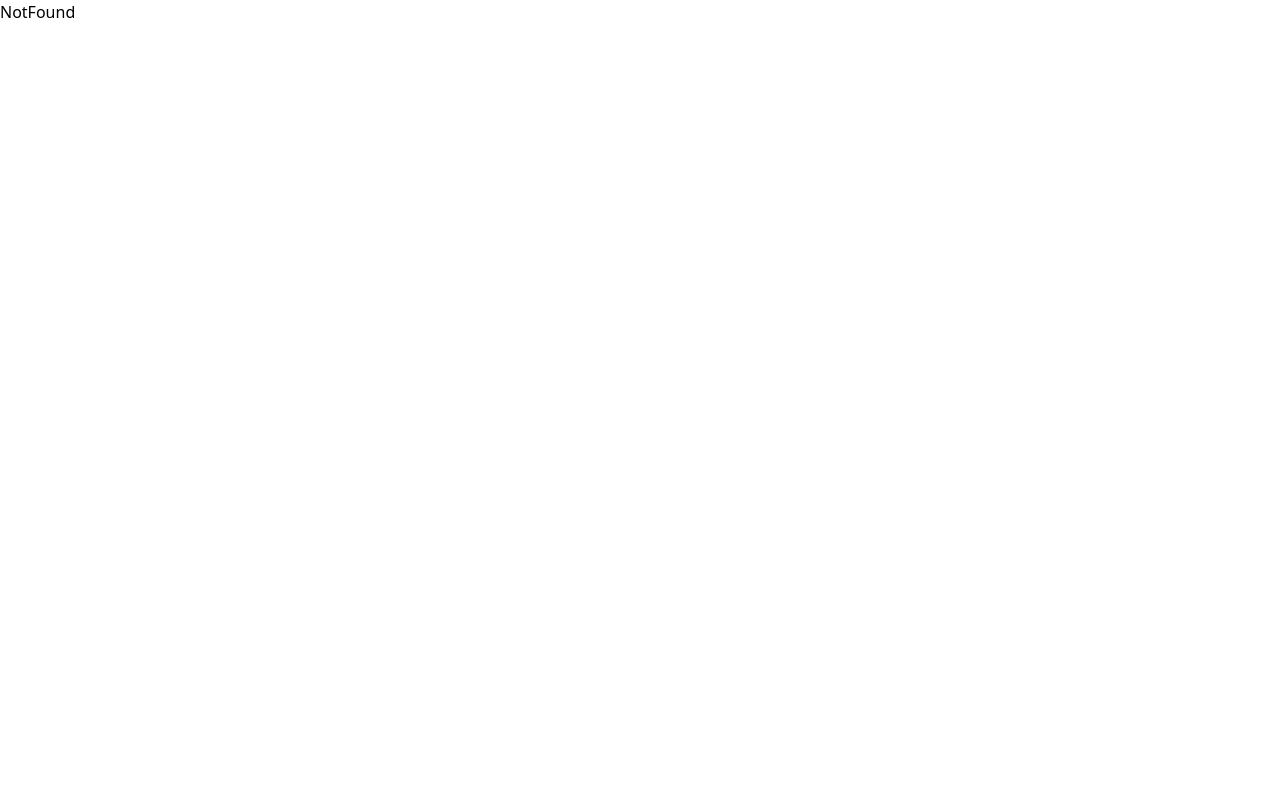
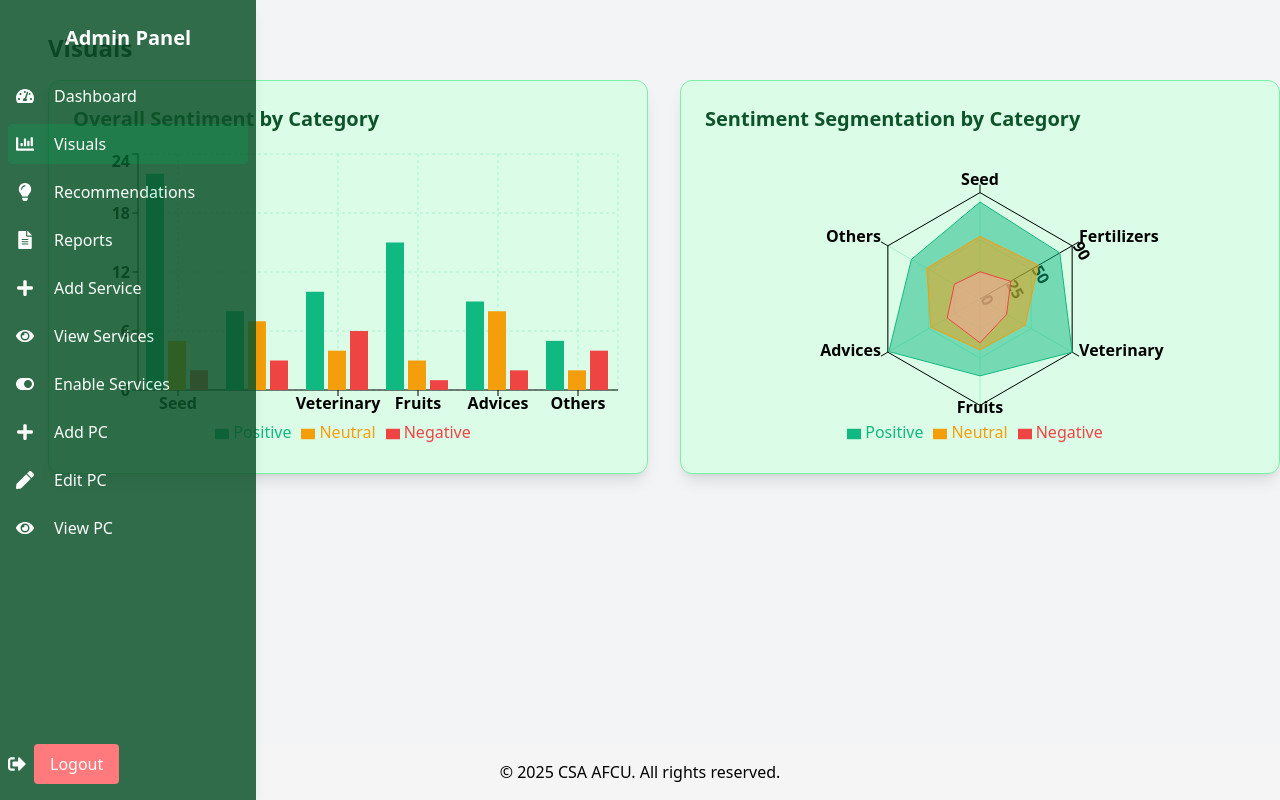
Before and after one commit to EntoB/CSA-AKFCU, a React (Vite) app in the folder frontend/: page /admin/insights/visuals in a window 1280 px wide. Built offline with nearby package versions, Linux system fonts and the light colour scheme; sample sign-in values are in the browser's storage.

Commit message:
added bargraph and radar view

```diff
--- a/frontend/package.json
+++ b/frontend/package.json
@@ -12,10 +12,12 @@
   "dependencies": {
     "@tailwindcss/vite": "^4.1.7",
     "axios": "^1.8.4",
+    "framer-motion": "^12.12.1",
     "react": "^19.0.0",
     "react-dom": "^19.0.0",
     "react-icons": "^5.5.0",
     "react-router-dom": "^7.5.0",
+    "recharts": "^2.15.3",
     "tailwindcss": "^4.1.7"
   },
   "devDependencies": {
--- a/frontend/src/App.jsx
+++ b/frontend/src/App.jsx
@@ -20,8 +20,7 @@ import AnnouncementsPage from "./pages/Cooperative/AnnouncementsPage";
 import CooperativeSignUpForm from "./components/auth/CooperativeSignUpForm";
 // Admin
 import AdminHome from "./pages/Admin/AdminHome";
-import ChartsPage from "./pages/Admin/Insights/ChartsPage";
-import GraphsPage from "./pages/Admin/Insights/GraphsPage";
+import VisualsPage from "./pages/Admin/Insights/VisualsPage";
 import RecommendationsPage from "./pages/Admin/Insights/RecommendationsPage";
 import ReportsPage from "./pages/Admin/Insights/ReportsPage";
 import AddServicePage from "./pages/Admin/Services/AddServicePage";
@@ -86,9 +85,7 @@ export default function App() {
         }
       >
         <Route index element={<AdminHome />} />
-        <Route path="insights/charts" element={<ChartsPage />} />
-        <Route path="insights/graphs" element={<GraphsPage />} />
-        <Route path="insights/recommendations" element={<RecommendationsPage />} />
+        <Route path="insights/visuals" element={<VisualsPage />} />        <Route path="insights/recommendations" element={<RecommendationsPage />} />
         <Route path="insights/reports" element={<ReportsPage />} />
         <Route path="services/add" element={<AddServicePage />} />
         <Route path="services/view" element={<ViewServicesPage />} />
--- /dev/null
+++ b/frontend/src/components/admin/visuals/Bargraph.jsx
@@ -0,0 +1,57 @@
+import React from "react";
+import { Bar, BarChart, CartesianGrid, Legend, ResponsiveContainer, Tooltip, XAxis, YAxis } from "recharts";
+import { motion } from "framer-motion";
+
+// Dummy data: overall sentiment counts by service category
+const sentimentByCategoryData = [
+    { category: "Seed", positive: 22, neutral: 5, negative: 2 },
+    { category: "Fertilizers", positive: 8, neutral: 7, negative: 3 },
+    { category: "Veterinary", positive: 10, neutral: 4, negative: 6 }, // Changed here
+    { category: "Fruits", positive: 15, neutral: 3, negative: 1 },
+    { category: "Advices", positive: 9, neutral: 8, negative: 2 },
+    { category: "Others", positive: 5, neutral: 2, negative: 4 },
+];
+
+const OverallSentimentByCategory = () => {
+    return (
+        <motion.div
+            className='bg-green-100 bg-opacity-60 backdrop-filter backdrop-blur-lg shadow-lg rounded-xl p-6 border border-green-300'
+            initial={{ opacity: 0, y: 20 }}
+            animate={{ opacity: 1, y: 0 }}
+            transition={{ delay: 0.4 }}
+        >
+            <h2 className='text-xl font-semibold text-green-900 mb-4'>Overall Sentiment by Category</h2>
+            <div style={{ width: "100%", height: 300 }}>
+                <ResponsiveContainer>
+                    <BarChart data={sentimentByCategoryData}>
+                        <CartesianGrid strokeDasharray='3 3' stroke='#A7F3D0' />
+                        <XAxis
+                            dataKey='category'
+                            stroke='#000000' // Black axis
+                            tick={{ fill: '#000', fontWeight: 600 }} // Black category text
+                        />
+                        <YAxis
+                            stroke='#000000' // Black axis
+                            tick={{ fill: '#000', fontWeight: 600 }} // Black numbers
+                        />
+                        <Tooltip
+                            contentStyle={{
+                                backgroundColor: "rgba(236, 253, 245, 0.95)",
+                                borderColor: "#6EE7B7",
+                                color: "#000"
+                            }}
+                            itemStyle={{ color: "#000" }}
+                            labelStyle={{ color: "#000" }}
+                        />
+                        <Legend />
+                        <Bar dataKey='positive' fill='#10B981' name="Positive" />
+                        <Bar dataKey='neutral' fill='#F59E0B' name="Neutral" />
+                        <Bar dataKey='negative' fill='#EF4444' name="Negative" />
+                    </BarChart>
+                </ResponsiveContainer>
+            </div>
+        </motion.div>
+    );
+};
+
+export default OverallSentimentByCategory;
--- /dev/null
+++ b/frontend/src/components/admin/visuals/RadarView.jsx
@@ -0,0 +1,58 @@
+import { motion } from "framer-motion";
+import {
+    ResponsiveContainer,
+    Radar,
+    RadarChart,
+    PolarGrid,
+    PolarAngleAxis,
+    PolarRadiusAxis,
+    Legend,
+    Tooltip,
+} from "recharts";
+
+// Use the same categories and sentiment data as the bar graph
+const sentimentByCategoryData = [
+    { category: "Seed", positive: 82, neutral: 53, negative: 23 },
+    { category: "Fertilizers", positive: 78, neutral: 57, negative: 30 },
+    { category: "Veterinary", positive: 90, neutral: 44, negative: 26 },
+    { category: "Fruits", positive: 65, neutral: 43, negative: 37 },
+    { category: "Advices", positive: 89, neutral: 48, negative: 32 },
+    { category: "Others", positive: 67, neutral: 52, negative: 25 },
+];
+
+const RadarSentimentByCategory = () => {
+    return (
+        <motion.div
+            className='bg-green-100 bg-opacity-60 backdrop-filter backdrop-blur-lg shadow-lg rounded-xl p-6 border border-green-300'
+            initial={{ opacity: 0, y: 20 }}
+            animate={{ opacity: 1, y: 0 }}
+            transition={{ delay: 0.6 }}
+        >
+            <h2 className='text-xl font-semibold text-green-900 mb-4'>Sentiment Segmentation by Category</h2>
+            <div style={{ width: "100%", height: 300 }}>
+                <ResponsiveContainer>
+                    <RadarChart cx='50%' cy='50%' outerRadius='80%' data={sentimentByCategoryData}>
+                        <PolarGrid stroke='#A7F3D0' />
+                        <PolarAngleAxis dataKey='category' stroke='#000' tick={{ fill: '#000', fontWeight: 600 }} />
+                        <PolarRadiusAxis angle={30} domain={[0, 20]} stroke='#000' tick={{ fill: '#000', fontWeight: 600 }} />
+                        <Radar name='Positive' dataKey='positive' stroke='#10B981' fill='#10B981' fillOpacity={0.5} />
+                        <Radar name='Neutral' dataKey='neutral' stroke='#F59E0B' fill='#F59E0B' fillOpacity={0.5} />
+                        <Radar name='Negative' dataKey='negative' stroke='#EF4444' fill='#FCA5A5' fillOpacity={0.5} />
+                        <Legend />
+                        <Tooltip
+                            contentStyle={{
+                                backgroundColor: "rgba(236, 253, 245, 0.95)",
+                                borderColor: "#6EE7B7",
+                                color: "#000"
+                            }}
+                            itemStyle={{ color: "#000" }}
+                            labelStyle={{ color: "#000" }}
+                        />
+                    </RadarChart>
+                </ResponsiveContainer>
+            </div>
+        </motion.div>
+    );
+};
+
+export default RadarSentimentByCategory;
--- a/frontend/src/components/common/Sidebar.jsx
+++ b/frontend/src/components/common/Sidebar.jsx
@@ -15,14 +15,12 @@ import {
     FaUsers,
     FaBullhorn,
     FaSignOutAlt,
-    FaDesktop,
     FaPen
 } from "react-icons/fa";
 
 const adminLinks = [
     { to: "/admin", icon: <FaTachometerAlt />, label: "Dashboard" },
-    { to: "/admin/insights/charts", icon: <FaChartBar />, label: "Charts" },
-    { to: "/admin/insights/graphs", icon: <FaProjectDiagram />, label: "Graphs" },
+    { to: "/admin/insights/visuals", icon: <FaChartBar />, label: "Visuals" }, // merged charts/graphs
     { to: "/admin/insights/recommendations", icon: <FaLightbulb />, label: "Recommendations" },
     { to: "/admin/insights/reports", icon: <FaFileAlt />, label: "Reports" },
     { to: "/admin/services/add", icon: <FaPlus />, label: "Add Service" },
--- /dev/null
+++ b/frontend/src/pages/Admin/Insights/VisualsPage.jsx
@@ -0,0 +1,21 @@
+import React from 'react';
+import OverallSentimentByCategory from '../../../components/admin/visuals/Bargraph';
+import RadarSentimentByCategory from '../../../components/admin/visuals/RadarView';
+
+const VisualsPage = () => {
+    return (
+        <div>
+            <h2 className="text-2xl font-bold mb-4">Visuals</h2>
+            <div className="flex flex-col md:flex-row justify-center gap-8">
+                <div className="w-full md:w-1/2">
+                    <OverallSentimentByCategory />
+                </div>
+                <div className="w-full md:w-1/2">
+                    <RadarSentimentByCategory />
+                </div>
+            </div>
+        </div>
+    );
+};
+
+export default VisualsPage;
```
Also changed, not shown: 2 other files (tests, documents, lock files or other folders).
